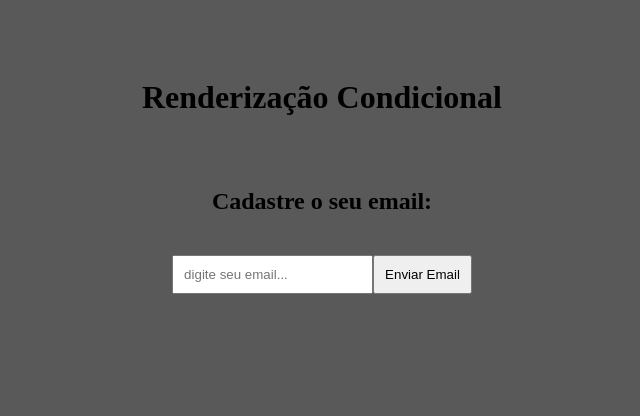
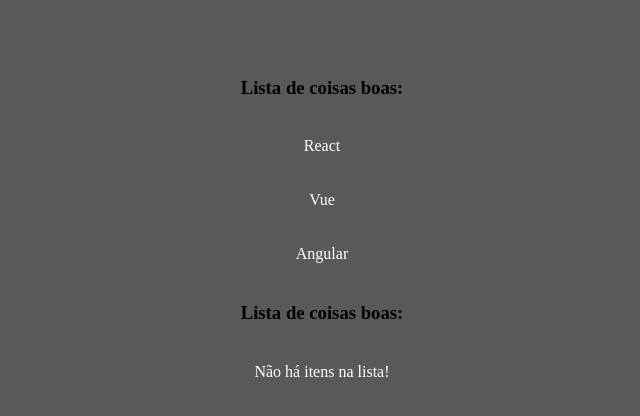
Before and after one commit to Adryel0713/react-log, a React (Create React App) app in the folder meu-primeiro-programa/: page / in a window 1280 px wide. Shown: the top 416 px of the page, without its empty margins (318-958 px from the left). Built offline with nearby package versions, Linux system fonts and the light colour scheme.

Commit message:
Renderização de Listas

```diff
--- a/meu-primeiro-programa/src/App.js
+++ b/meu-primeiro-programa/src/App.js
@@ -1,12 +1,14 @@
 import './App.css';
-import Condicional from "./components/Condicional"
+import OutraLista from './components/OutraLista';
 
 function App() {
 
+  const meusItens = ["React","Vue","Angular"];
+
   return (
     <div className="App">
-      <h1>Renderização Condicional</h1>
-      <Condicional/>
+      <OutraLista itens={meusItens}/>
+      <OutraLista itens={[]}/>
     </div>
   );
 }
--- /dev/null
+++ b/meu-primeiro-programa/src/components/OutraLista.js
@@ -0,0 +1,14 @@
+function OutraLista({ itens }) {
+  return (
+    <>
+      <h3>Lista de coisas boas:</h3>
+      {itens.length > 0 ? (
+        itens.map((item, index) => <p key={index}>{item}</p>)
+      ) : (
+        <p>Não há itens na lista!</p>
+      )}
+    </>
+  );
+}
+
+export default OutraLista;
```
